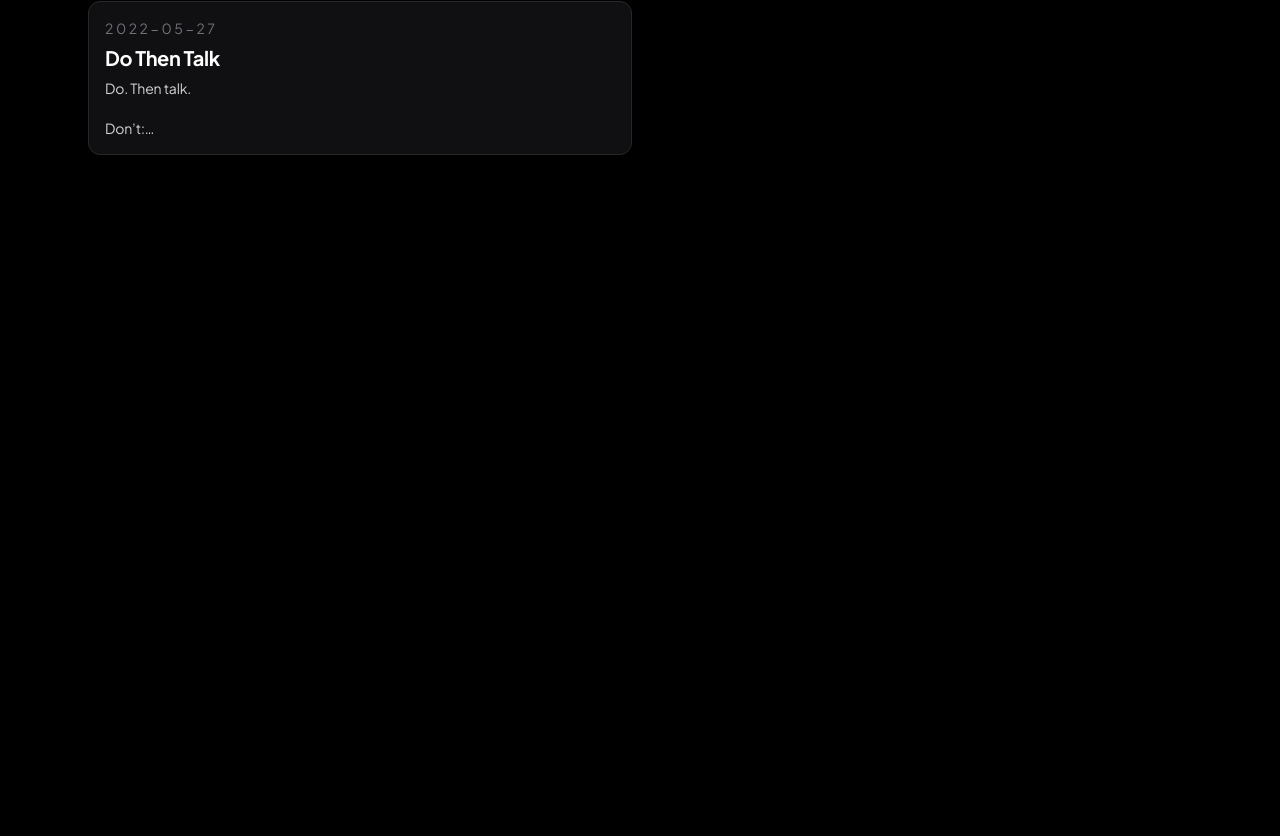
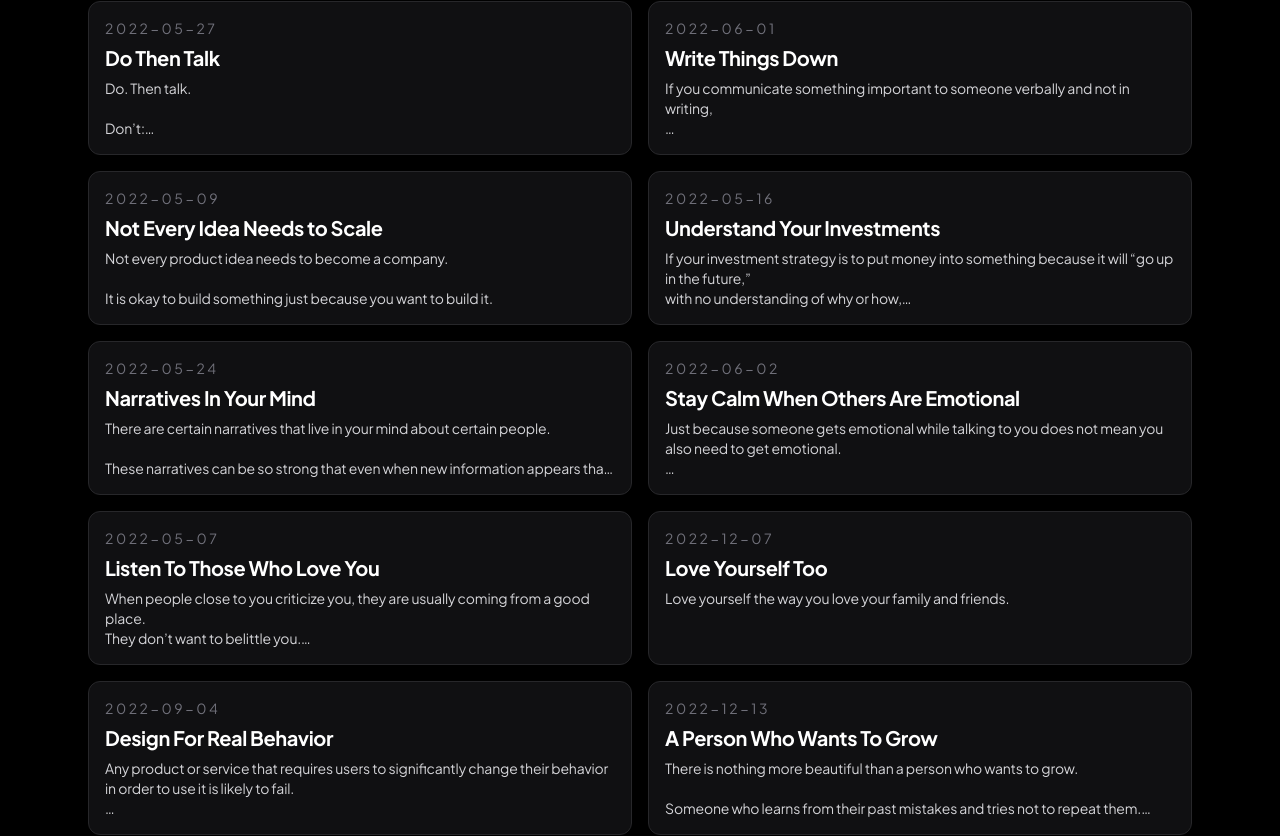
Before and after one commit to rafidhoda/rafidhoda, a Next.js app: page /reminders in a window 1280 px wide. Shown: the part 925-1761 px from the top of the page. Before the commit the page ends 1120 px from the top, so only its background shows below. Built offline with nearby package versions, Linux system fonts and the light colour scheme.

Commit message:
getting there

```diff
--- a/src/app/reminders/[slug]/page.tsx
+++ b/src/app/reminders/[slug]/page.tsx
@@ -53,7 +53,6 @@ export default async function ReminderDetail({ params }: { params: Promise<{ slu
 
           <div className="space-y-4">
             <div className="space-y-3">
-              <h2 className="text-sm uppercase tracking-[0.2em] text-zinc-500">Reminder to myself</h2>
               <div className="text-lg sm:text-xl text-zinc-100 leading-relaxed whitespace-pre-line">
                 {reminder.body}
               </div>
--- a/src/data/reminders.ts
+++ b/src/data/reminders.ts
@@ -146,5 +146,155 @@ export const reminders: Reminder[] = [
       "habits"
     ],
     "body": "Do. Then talk.\n\nDon’t:\nTalk. Then do.\n\nWhen you talk about something before you do it,\n\nthe chances of actually doing it go down."
+  },
+  {
+    "id": 11,
+    "slug": "write-things-down",
+    "title": "Write Things Down",
+    "date": "2022-06-01",
+    "source": "twitter",
+    "tweet_url": "https://x.com/rafidhoda/status/1531936116168970241",
+    "original": "If you communicate something important to someone verbally and not in written form → Don’t expect them to remember it\n\nSimilarly, if someone asks something of you, either:\n- Ask them to write it down and send you\n- Write it down immediately yourself",
+    "tags": [
+      "communication",
+      "clarity",
+      "habits"
+    ],
+    "body": "If you communicate something important to someone verbally and not in writing,\n\ndon’t expect them to remember it.\n\nSimilarly, if someone asks something of you, either:\n- ask them to write it down and send it to you\n- or write it down yourself immediately"
+  },
+  {
+    "id": 12,
+    "slug": "not-every-idea-needs-to-scale",
+    "title": "Not Every Idea Needs to Scale",
+    "date": "2022-05-09",
+    "source": "twitter",
+    "tweet_url": "https://x.com/rafidhoda/status/1523609763963346945",
+    "original": "Not every product idea needs to eventually become a company.",
+    "tags": [
+      "creativity",
+      "entrepreneurship",
+      "expectations"
+    ],
+    "body": "Not every product idea needs to become a company.\n\nIt is okay to build something just because you want to build it."
+  },
+  {
+    "id": 13,
+    "slug": "understand-your-investments",
+    "title": "Understand Your Investments",
+    "date": "2022-05-16",
+    "source": "twitter",
+    "tweet_url": "https://x.com/rafidhoda/status/1526129211949318145",
+    "original": "If your investment strategy is: Put money in it now because it will “go up in the future” with no understanding of why and how. Then it’s a bad investment strategy.",
+    "tags": [
+      "investing",
+      "judgment",
+      "decision-making"
+    ],
+    "body": "If your investment strategy is to put money into something because it will “go up in the future,”\nwith no understanding of why or how,\nthen it is a bad investment strategy."
+  },
+  {
+    "id": 14,
+    "slug": "narratives-in-your-mind",
+    "title": "Narratives In Your Mind",
+    "date": "2022-05-24",
+    "source": "twitter",
+    "tweet_url": "https://x.com/rafidhoda/status/1529053394605953026",
+    "original": "There are certain narratives that live inside your brain about certain people.\n\nThese narratives are so strong that even if new data comes to light that oppose the existing narrative, your brain will force it to support the narrative.",
+    "tags": [
+      "psychology",
+      "perception",
+      "self-awareness"
+    ],
+    "body": "There are certain narratives that live in your mind about certain people.\n\nThese narratives can be so strong that even when new information appears that contradicts them,\nyour mind will still try to force the new information to fit the narrative."
+  },
+  {
+    "id": 15,
+    "slug": "stay-calm-when-others-are-emotional",
+    "title": "Stay Calm When Others Are Emotional",
+    "date": "2022-06-02",
+    "source": "twitter",
+    "tweet_url": "https://x.com/rafidhoda/status/1532360687829274626",
+    "original": "Just because someone is getting emotional while talking to you doesn’t mean that you also need to become emotional.\n\nTheir emotional response is probably due to a bunch of stuff that happened in the past, that may or may not, be related to you.",
+    "tags": [
+      "emotions",
+      "communication",
+      "relationships"
+    ],
+    "body": "Just because someone gets emotional while talking to you does not mean you also need to get emotional.\n\nTheir reaction is usually shaped by things that happened in the past,\nthings that may or may not be related to you."
+  },
+  {
+    "id": 16,
+    "slug": "listen-to-those-who-love-you",
+    "title": "Listen To Those Who Love You",
+    "date": "2022-05-07",
+    "source": "twitter",
+    "tweet_url": "https://x.com/rafidhoda/status/1522860298146832385",
+    "original": "When people close to you criticize you, they are coming from a good place. They don’t want to belittle you.\n\nListen to them, because they see you from a unique perspective.\n\nTremendous growth awaits if you listen and start adapting yourself accordingly.",
+    "tags": [
+      "growth",
+      "relationships",
+      "humility"
+    ],
+    "body": "When people close to you criticize you, they are usually coming from a good place.\nThey don’t want to belittle you.\n\nListen to them. They see you from a different perspective.\n\nA lot of growth can happen if you listen and start adjusting yourself accordingly."
+  },
+  {
+    "id": 17,
+    "slug": "love-yourself-too",
+    "title": "Love Yourself Too",
+    "date": "2022-12-07",
+    "source": "twitter",
+    "tweet_url": "https://x.com/rafidhoda/status/1600444318904291329",
+    "original": "Love yourself like you love your family and friends.",
+    "tags": [
+      "self-love",
+      "compassion",
+      "mindset"
+    ],
+    "body": "Love yourself the way you love your family and friends.",
+  },
+  {
+    "id": 18,
+    "slug": "design-for-real-behavior",
+    "title": "Design For Real Behavior",
+    "date": "2022-09-04",
+    "source": "twitter",
+    "tweet_url": "https://x.com/rafidhoda/status/1566512231675748355",
+    "original": "Any product or service that requires the user to significantly change their behavior in order to use it is doomed to fail.",
+    "tags": [
+      "product",
+      "design",
+      "behavior"
+    ],
+    "body": "Any product or service that requires users to significantly change their behavior in order to use it is likely to fail.\n\nPeople don’t change their habits easily.\nDesign around this."
+  },
+  {
+    "id": 19,
+    "slug": "a-person-who-wants-to-grow",
+    "title": "A Person Who Wants To Grow",
+    "date": "2022-12-13",
+    "source": "twitter",
+    "tweet_url": "https://x.com/rafidhoda/status/1602557179881553922",
+    "original": "There is nothing more beautiful than a person who wishes to grow.\n\nA person who wishes to learn from their past mistakes and try their best not to make the same mistakes again.\n\nBut is not afraid to make new mistakes.\n\nBecause that's the only way to grow.",
+    "tags": [
+      "growth",
+      "mindset",
+      "learning"
+    ],
+    "body": "There is nothing more beautiful than a person who wants to grow.\n\nSomeone who learns from their past mistakes and tries not to repeat them.\nSomeone who is not afraid to make new mistakes.\n\nBecause that is the only way to grow."
+  },
+  {
+    "id": 20,
+    "slug": "learning-beats-intelligence",
+    "title": "Learning Beats Intelligence",
+    "date": "2022-12-12",
+    "source": "twitter",
+    "tweet_url": "https://x.com/rafidhoda/status/1602230143245815808",
+    "original": "It's not the smartest who win, it's the ones who can learn the fastest from their mistakes.\n\nIntelligence has an upper limit.\n\nGrowing through learning doesn’t.",
+    "tags": [
+      "learning",
+      "growth",
+      "mindset"
+    ],
+    "body": "It’s not the smartest people who win.\nIt’s the ones who learn the fastest from their mistakes.\n\nIntelligence has an upper limit.\nLearning doesn’t."
   }
 ]
```
